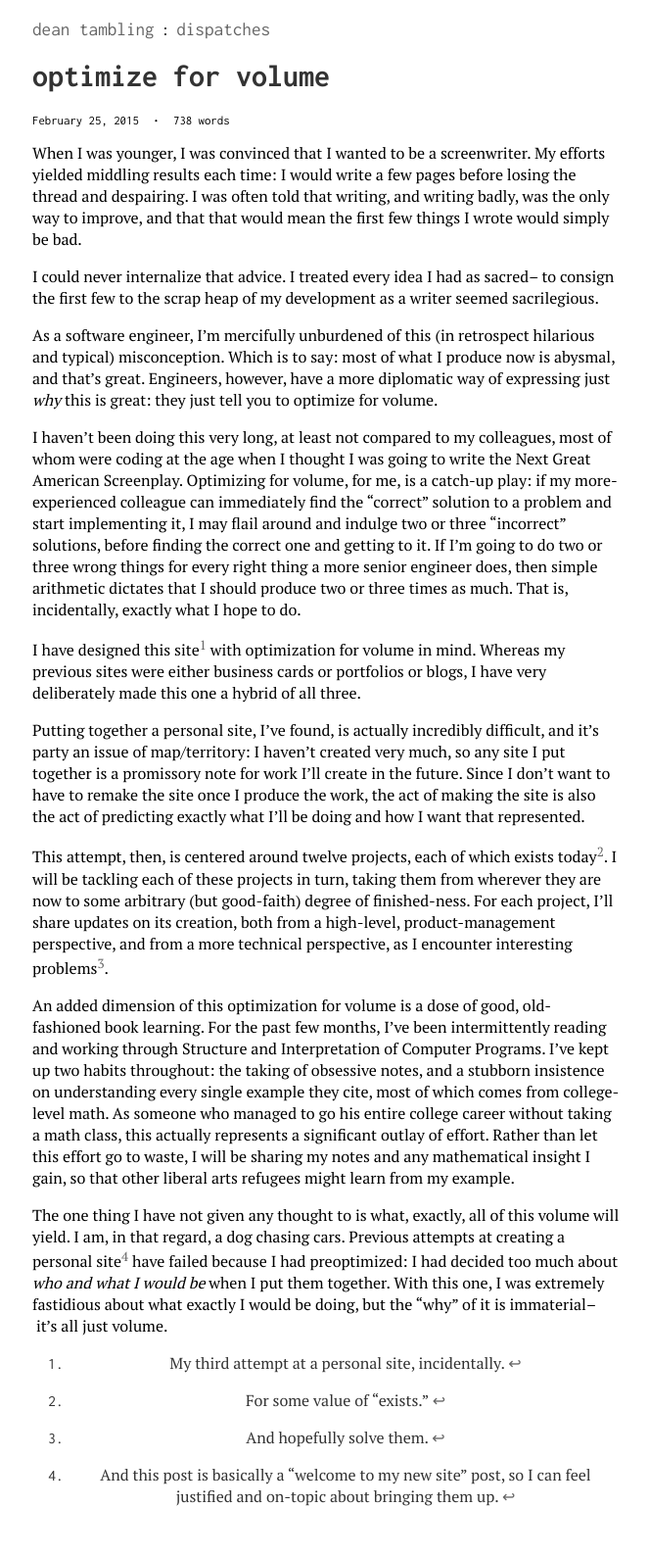
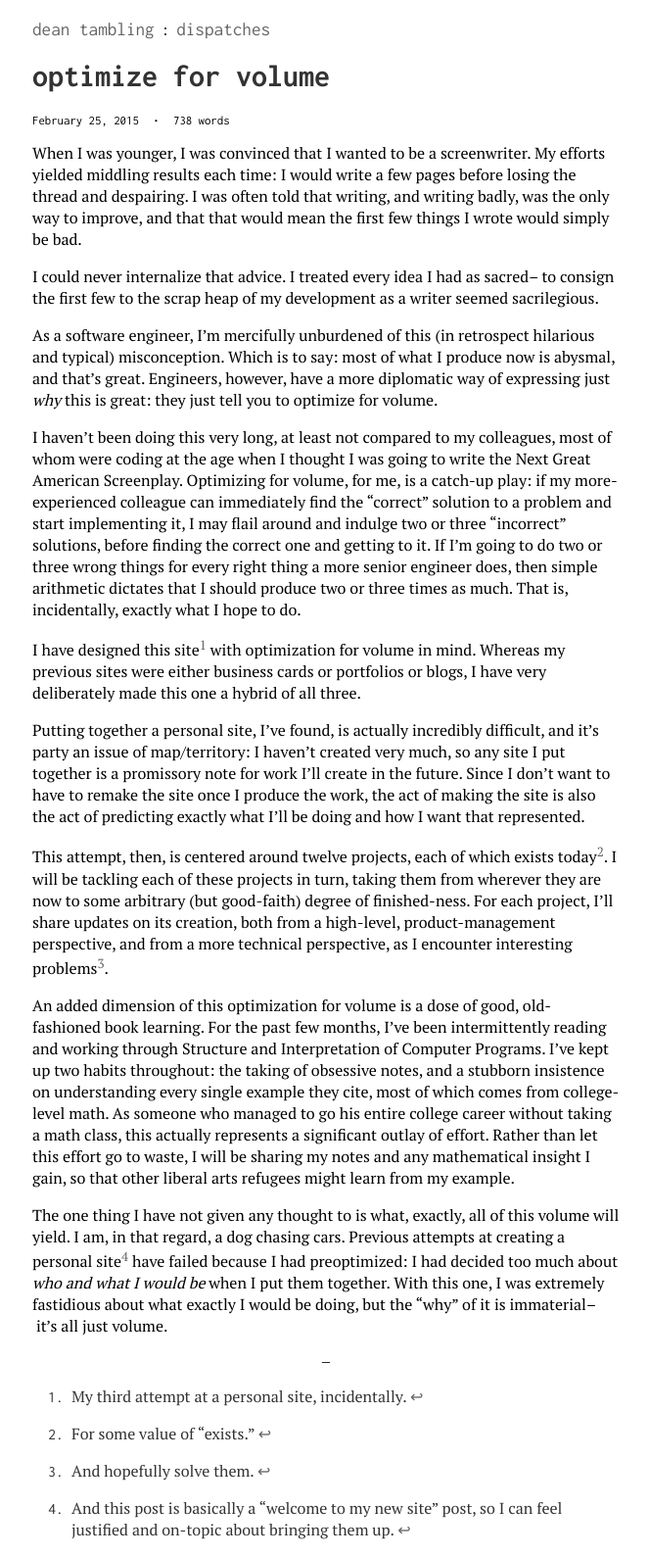
Before and after one commit to Tambling/tambling.github.io, a Jekyll site: the page built from _posts/2015-02-22-optimize-for-volume.md, in a window 1280 px wide. Shown: the whole page at 98% size, without its empty margins (307-970 px from the left). Built offline with Jekyll 4.4.1, drawn with Linux system fonts in a browser that asks for light colours; before the commit the page ends 1554 px from its top, so only the background shows below that.

Commit message:
Favicon + footnotes.

```diff
--- a/_includes/head.html
+++ b/_includes/head.html
@@ -9,4 +9,7 @@
   <link rel="stylesheet" href="{{ "/css/main.css" | prepend: site.baseurl }}">
   <link rel="canonical" href="{{ page.url | replace:'index.html','' | prepend: site.baseurl | prepend: site.url }}">
   <link rel="alternate" type="application/rss+xml" title="{{ site.title }}" href="{{ "/feed.xml" | prepend: site.baseurl | prepend: site.url }}" />
+
+  <link rel="icon" href="favicon-32.png" sizes="32x32">
+  <link rel="apple-touch-icon-precomposed" href="apple-touch-icon-152x152-precomposed.png">
 </head>
--- a/css/main.scss
+++ b/css/main.scss
@@ -54,7 +54,7 @@
   font-weight: normal;
 }
 
-div.footnotes {
+div.footnotes:before {
   content: "–";
   text-align: center;
   display: block;
```
Also changed, not shown: apple-touch-icon-152x152-precomposed.png (added), favicon-32.png (added).
